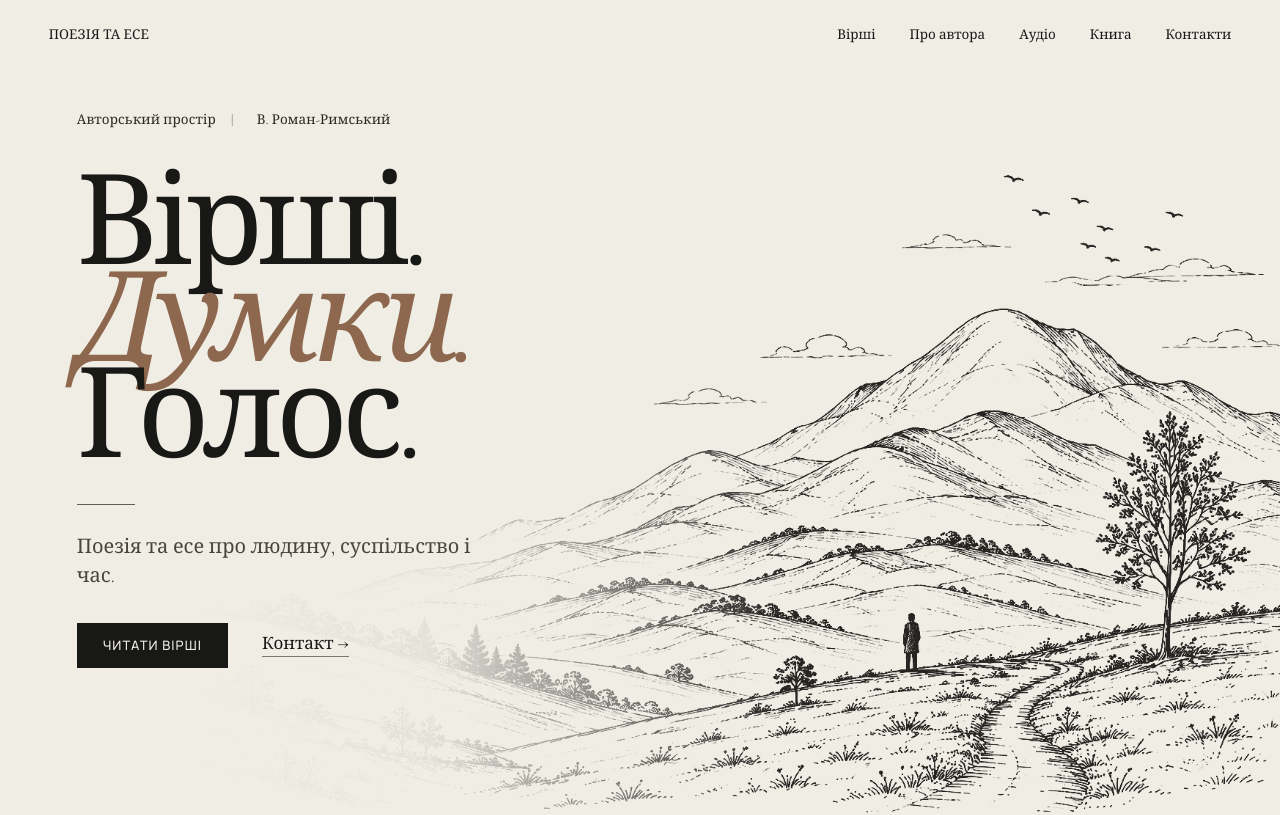
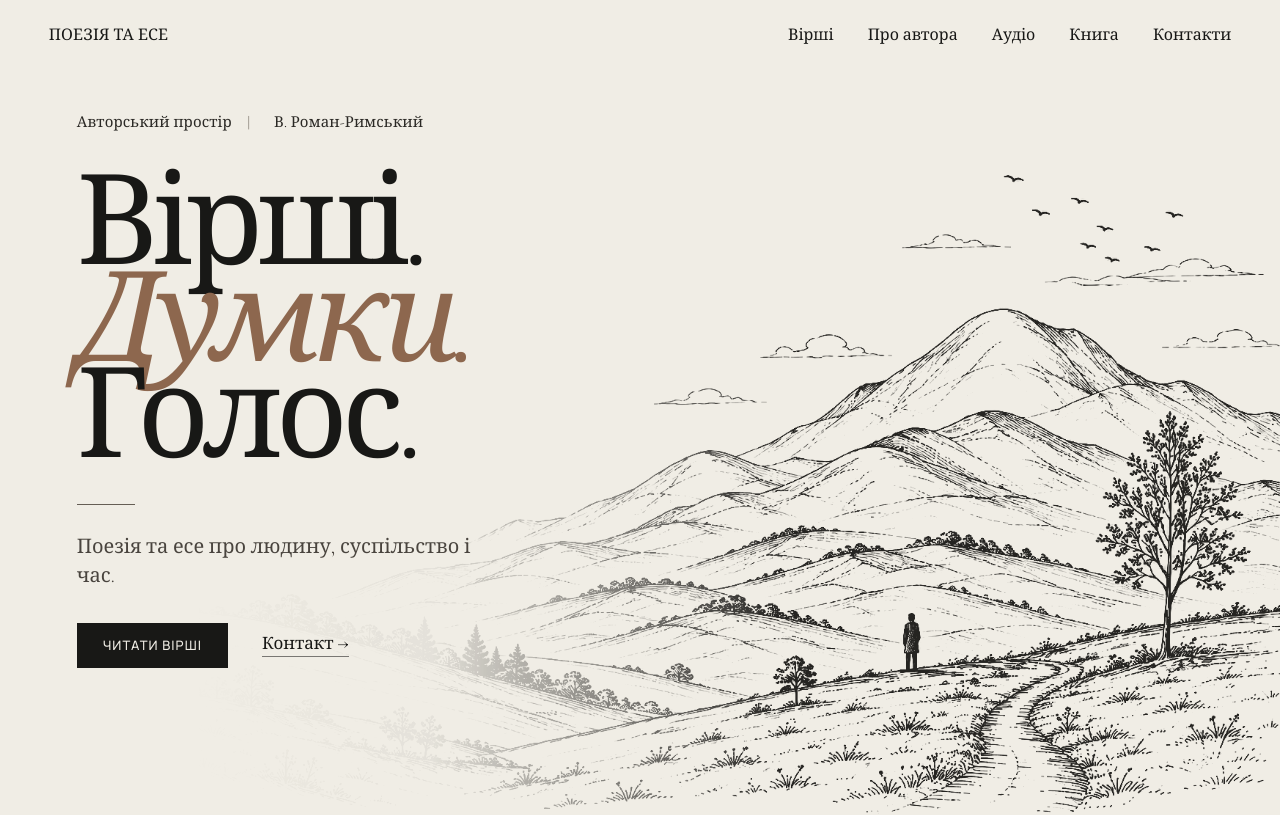
Before and after one commit to vrymskij/romanroman, a website: page public/index.html in a window 1280 px wide. Shown: the top 815 px of the page. Drawn offline with nearby package versions, Linux system fonts and the light colour scheme.

Commit message:
Add files via upload

```diff
--- a/public/style.css
+++ b/public/style.css
@@ -1375,3 +1375,50 @@ header nav a,
     font-size:13px!important;
   }
 }
+
+
+/* ===== Header + hero metadata size correction ===== */
+
+/* Main top navigation */
+header .logo,
+header nav a{
+  font-size:16px!important;
+  line-height:1.25!important;
+}
+
+/* "Авторський простір | В. Роман-Римський" */
+.hero-author,
+.hero .hero-author,
+.hero-meta,
+.hero .eyebrow{
+  font-size:15px!important;
+  line-height:1.35!important;
+}
+
+/* Desktop: make these clearly readable without changing the main headline scale */
+@media(min-width:761px){
+  header .logo,
+  header nav a{
+    font-size:16px!important;
+  }
+  .hero-author,
+  .hero .hero-author,
+  .hero-meta,
+  .hero .eyebrow{
+    font-size:15px!important;
+  }
+}
+
+/* Mobile remains readable but compact */
+@media(max-width:760px){
+  header .logo,
+  header nav a{
+    font-size:14px!important;
+  }
+  .hero-author,
+  .hero .hero-author,
+  .hero-meta,
+  .hero .eyebrow{
+    font-size:14px!important;
+  }
+}
```
